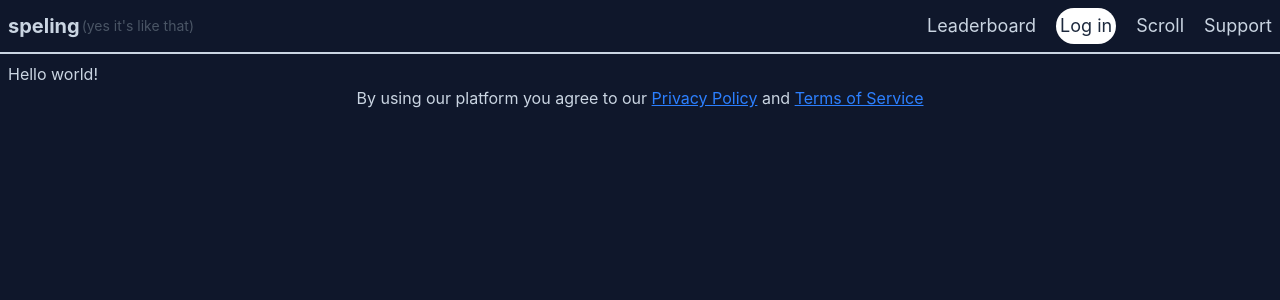
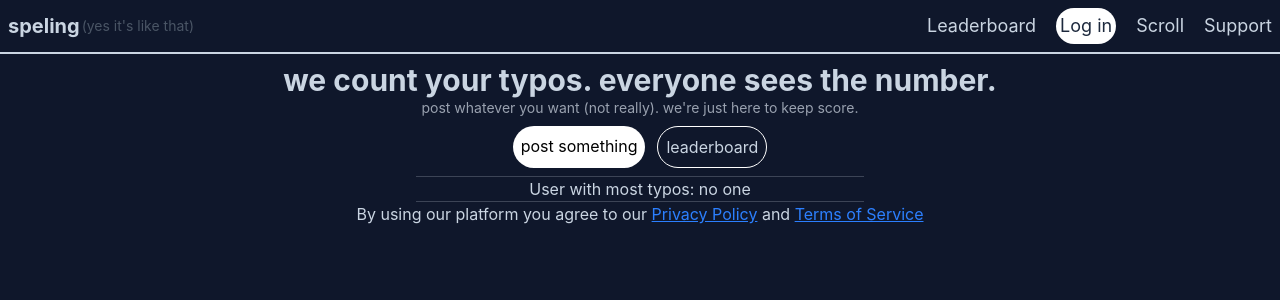
Before and after one commit to Nameless-Productions/speling, a SvelteKit app: page / in a window 1280 px wide. Shown: the top 300 px of the page. Built offline with nearby package versions, Linux system fonts and the light colour scheme; no server answers; the database is empty.

Commit message:
feat(root page): make main page with user with most typos

```diff
--- a/src/routes/+page.svelte
+++ b/src/routes/+page.svelte
@@ -1 +1,32 @@
-<p>Hello world!</p>
+<script>
+	import { resolve } from '$app/paths';
+
+	const { data } = $props();
+</script>
+
+<div class="text-center">
+	<p class="text-3xl font-bold">we count your typos. everyone sees the number.</p>
+	<p class="text-sm text-gray-400">
+		post whatever you want (not really). we're just here to keep score.
+	</p>
+
+	<div class="m-2 flex justify-center space-x-3">
+		<a
+			href={resolve('/post')}
+			class="rounded-full bg-white p-2 text-black duration-300 hover:bg-neutral-300"
+			>post something</a
+		>
+		<a
+			href={resolve('/leaderboard')}
+			class="rounded-full border border-white p-2 duration-300 hover:bg-gray-700">leaderboard</a
+		>
+	</div>
+
+	<hr class="mx-auto w-md text-gray-500/50" />
+	<p>
+		User with most typos: <span
+			>{data.mostTypoUser.length === 0 ? 'no one' : data.mostTypoUser[0].username}</span
+		>
+	</p>
+	<hr class="mx-auto w-md text-gray-500/50" />
+</div>
```
